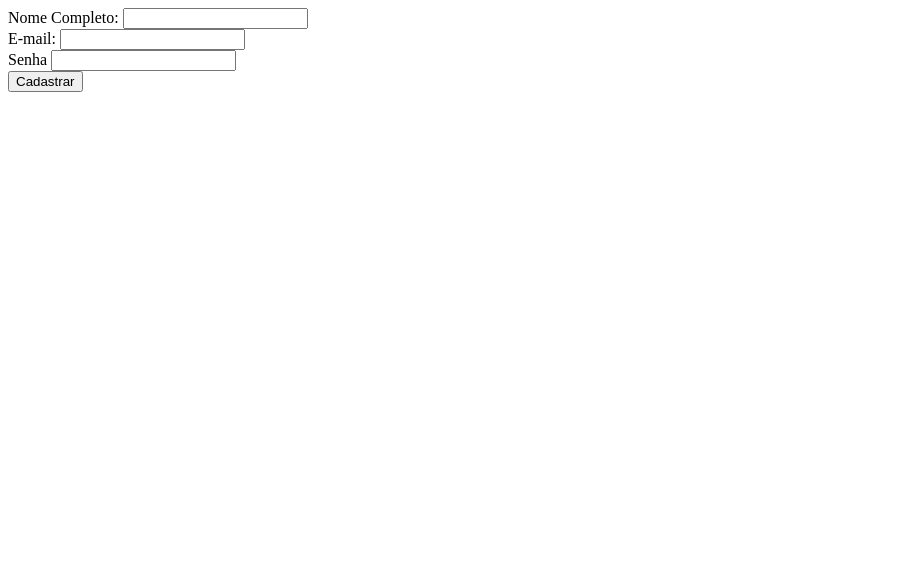
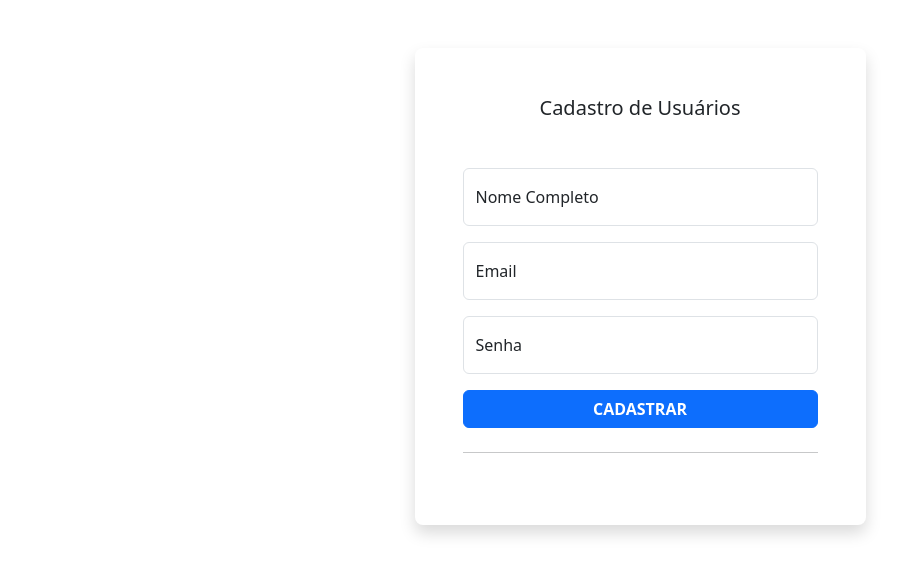
Before and after one commit to grazicolaress/novosite, a Django app: page /cadastro/ in a window 1280 px wide. Shown: the top 575 px of the page, without its empty margins (0-924 px from the left). Run offline with Django 5.2, Linux system fonts and the light colour scheme; some libraries are stand-ins or nearby versions.

Commit message:
27/05/2025

```diff
--- a/usuarios/templates/usuarios/cadastro.html
+++ b/usuarios/templates/usuarios/cadastro.html
@@ -1,30 +1,43 @@
+{% load static %}
 <!DOCTYPE html>
 <html lang="pt-br">
 <head>
     <meta charset="UTF-8">
+    <meta http-equiv="X-UA-Compatible" content = "IE=edge">
     <meta name="viewport" content="width=device-width, initial-scale=1.0">
-    <title>Cadastro de usuários</title>
+    <link href="{% static 'css/bootstrap.min.css' %}" rel="stylesheet">
+    <title>Cadastro de Usuários</title>
 </head>
 <body>
     <div class="container">
+        <div class="row">
+          <div class="col-sm-9 col-md-7 col-lg-5 mx-auto">
+            <div class="card border-0 shadow rounded-3 my-5">
+              <div class="card-body p-4 p-sm-5">
+                <h5 class="card-title text-center mb-5 fw-light fs-5">Cadastro de Usuários</h5>
                 <form action="{% url 'cadastro' %}" method="POST">
                     {% csrf_token %}
-            <div class="input-name">
-                <label for="username">Nome Completo:</label>
-                <input type="text" id="username" name="nome">
+                    <div class="form-floating mb-3">
+                        <input type="string" class="form-control" id="floatingInput" placeholder="Nome Completo" name="nome">
+                        <label for="floatingInput">Nome Completo</label>
                     </div>
-            <div class="input-email">
-                <label for="useremail">E-mail:</label>
-                <input type="email" id="useremail" name="email">
+                  <div class="form-floating mb-3">
+                    <input type="email" class="form-control" id="floatingInput" placeholder="email@example.com" name="email">
+                    <label for="floatingInput">Email</label>
                   </div>
-            <div class="input-password">
-                <label for="userpassword">Senha</label>
-                <input type="password" id="userpassword" name="senha">
+                  <div class="form-floating mb-3">
+                    <input type="password" class="form-control" id="floatingPassword" placeholder="senha" name="senha">
+                    <label for="floatingPassword">Senha</label>
                   </div>
-            <div class="register-button">
-                <button class="register-button" type="submit">Cadastrar</button>
+                  <div class="d-grid">
+                    <button class="btn btn-primary btn-login text-uppercase fw-bold" type="submit">CADASTRAR</button>
                   </div>
+                  <hr class="my-4">
                 </form>
+              </div>
+            </div>
+          </div>
+        </div>
     </div>
 </body>
 </html>
```
Also changed, not shown: db.sqlite3. Lines whose indentation alone changed are shown as unchanged.
